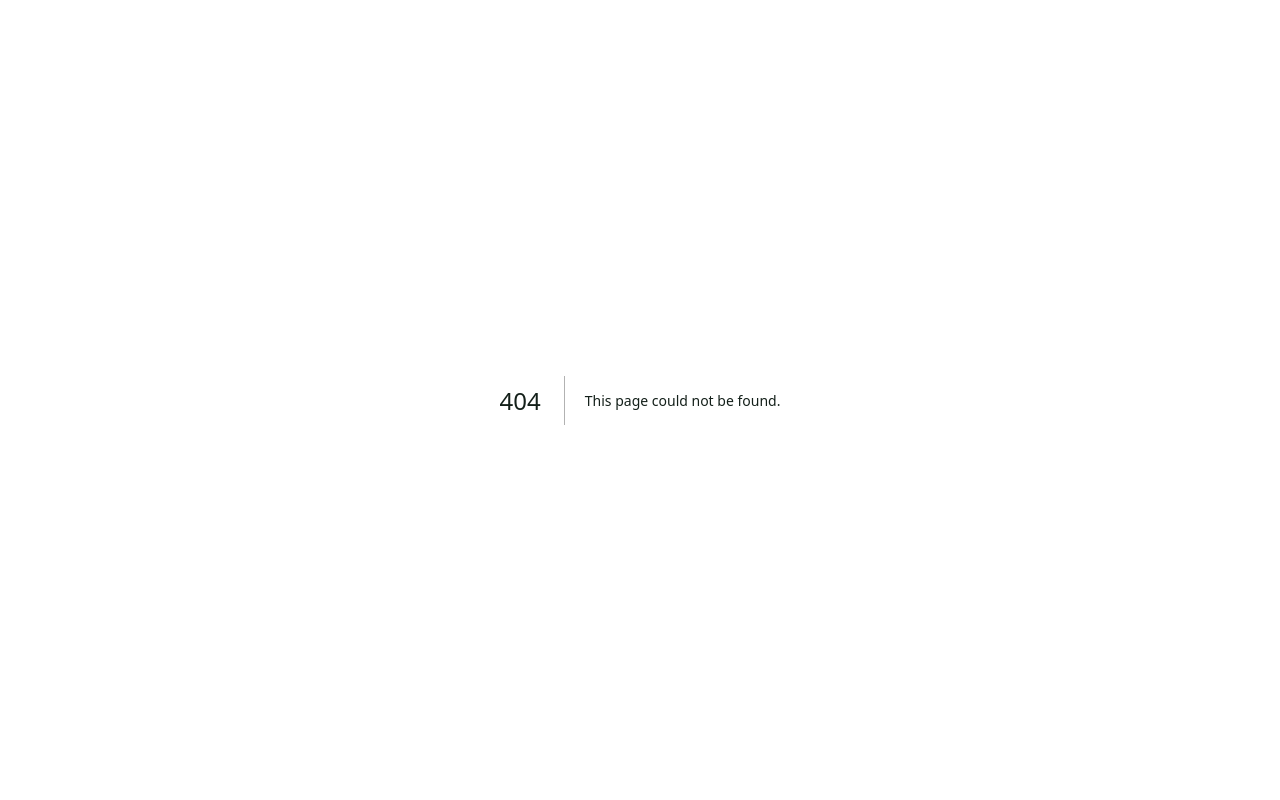
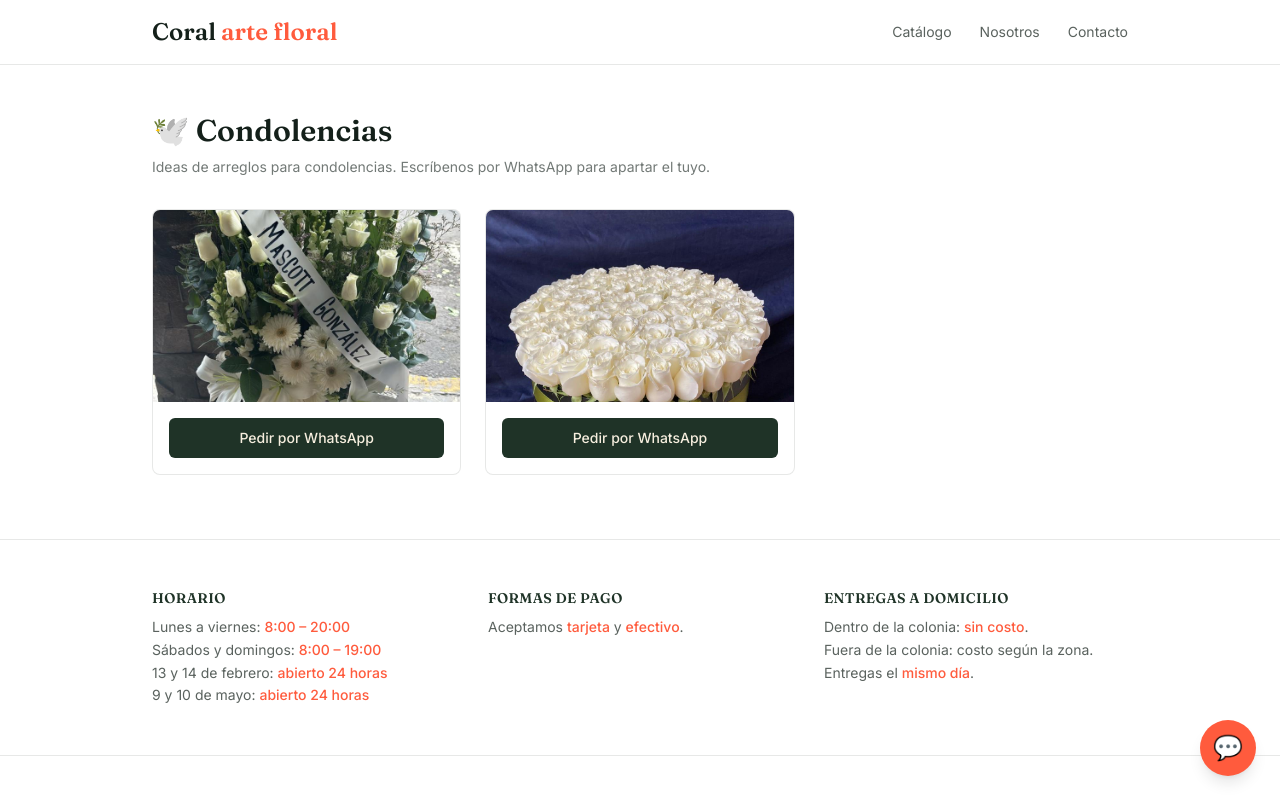
Before and after one commit to CarlosMartzCam/floreria-coral, a Next.js app: page /eventos/condolencias in a window 1280 px wide. Before the commit this address had no page. Shown: the top 800 px of the page. Built offline with nearby package versions, Linux system fonts and the light colour scheme.

Commit message:
Conectar galerías de ocasión (faltaba OccasionShortcuts)

```diff
--- /dev/null
+++ b/app/eventos/[ocasion]/page.tsx
@@ -0,0 +1,67 @@
+import { notFound } from "next/navigation";
+import Image from "next/image";
+import Nav from "@/components/Nav";
+import InfoFooter from "@/components/InfoFooter";
+import WhatsAppFloat from "@/components/WhatsAppFloat";
+import { occasions, occasionPhotos } from "@/data/occasions";
+import { whatsappLink } from "@/lib/whatsapp";
+
+export function generateStaticParams() {
+  return occasions.map((o) => ({ ocasion: o.slug }));
+}
+
+export default function OcasionPage({ params }: { params: { ocasion: string } }) {
+  const occasion = occasions.find((o) => o.slug === params.ocasion);
+  if (!occasion) return notFound();
+
+  const photos = occasionPhotos(occasion);
+
+  return (
+    <>
+      <Nav />
+      <section className="max-w-5xl mx-auto px-6 pt-12 pb-8">
+        <h1 className="font-display text-3xl font-semibold mb-2">
+          {occasion.emoji} {occasion.label}
+        </h1>
+        <p className="text-tinta/60 text-sm">
+          Ideas de arreglos para {occasion.label.toLowerCase()}. Escríbenos por WhatsApp para
+          apartar el tuyo.
+        </p>
+      </section>
+
+      <section className="max-w-5xl mx-auto px-6 pb-16">
+        <div className="grid grid-cols-2 md:grid-cols-3 gap-6">
+          {photos.map((src, i) => (
+            <div key={src} className="bg-white border border-tinta/10 rounded-lg overflow-hidden group">
+              <div className="h-48 relative overflow-hidden">
+                <Image
+                  src={src}
+                  alt={`${occasion.label} ${i + 1}`}
+                  fill
+                  sizes="(max-width: 768px) 50vw, 33vw"
+                  className="object-cover transition-transform duration-300 group-hover:scale-110"
+                />
+              </div>
+              <div className="p-4">
+                <a
+                  href={whatsappLink(
+                    `Hola, me interesa este arreglo de ${occasion.label.toLowerCase()} que vi en su sitio web.`
+                  )}
+                  target="_blank"
+                  rel="noopener noreferrer"
+                  className="block w-full text-center bg-musgo hover:bg-musgo-2 text-papel
+                             rounded-md py-2.5 text-sm font-medium transition-colors"
+                >
+                  Pedir por WhatsApp
+                </a>
+              </div>
+            </div>
+          ))}
+        </div>
+      </section>
+
+      <InfoFooter />
+      <WhatsAppFloat />
+    </>
+  );
+}
--- a/components/OccasionShortcuts.tsx
+++ b/components/OccasionShortcuts.tsx
@@ -1,29 +1,21 @@
-import { whatsappLink } from "@/lib/whatsapp";
-
-const occasions = [
-  { emoji: "🎂", label: "Cumpleaños", message: "Hola, quisiera un arreglo para un cumpleaños." },
-  { emoji: "💐", label: "Aniversario", message: "Hola, quisiera un arreglo para un aniversario." },
-  { emoji: "🕊️", label: "Condolencias", message: "Hola, quisiera un arreglo de condolencias." },
-  { emoji: "👶", label: "Nuevo bebé", message: "Hola, quisiera un arreglo para un nuevo bebé." },
-];
+import Link from "next/link";
+import { occasions } from "@/data/occasions";
 
 export default function OccasionShortcuts() {
   return (
     <section className="max-w-5xl mx-auto px-6 py-10">
       <h2 className="font-display text-2xl font-semibold mb-6">Regala por ocasión</h2>
-      <div className="grid grid-cols-2 md:grid-cols-4 gap-4">
+      <div className="grid grid-cols-2 md:grid-cols-3 gap-4">
         {occasions.map((occ) => (
-          <a
-            key={occ.label}
-            href={whatsappLink(occ.message)}
-            target="_blank"
-            rel="noopener noreferrer"
+          <Link
+            key={occ.slug}
+            href={`/eventos/${occ.slug}`}
             className="bg-white border border-tinta/10 rounded-lg py-6 text-center
                        hover:-translate-y-0.5 hover:shadow-md transition-all"
           >
             <div className="text-3xl mb-2">{occ.emoji}</div>
             <p className="font-display text-sm font-semibold">{occ.label}</p>
-          </a>
+          </Link>
         ))}
       </div>
     </section>
```
